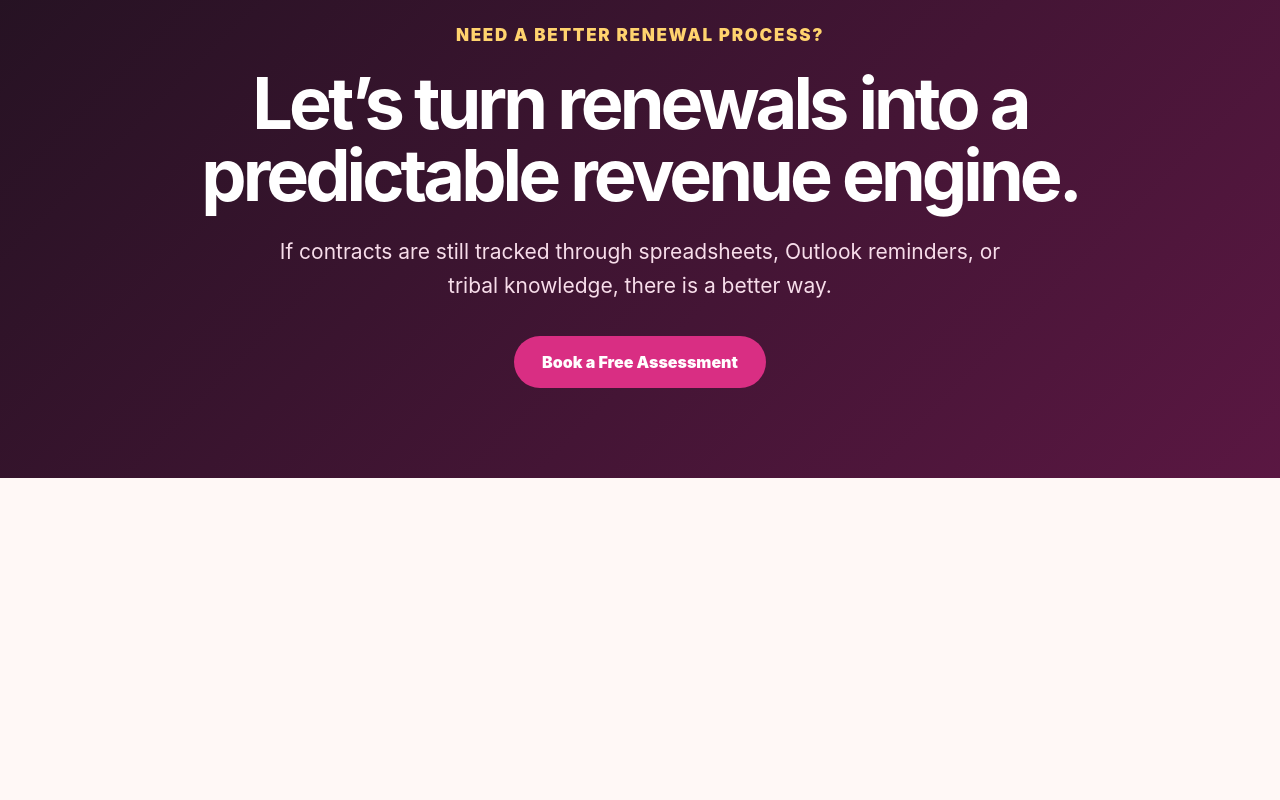
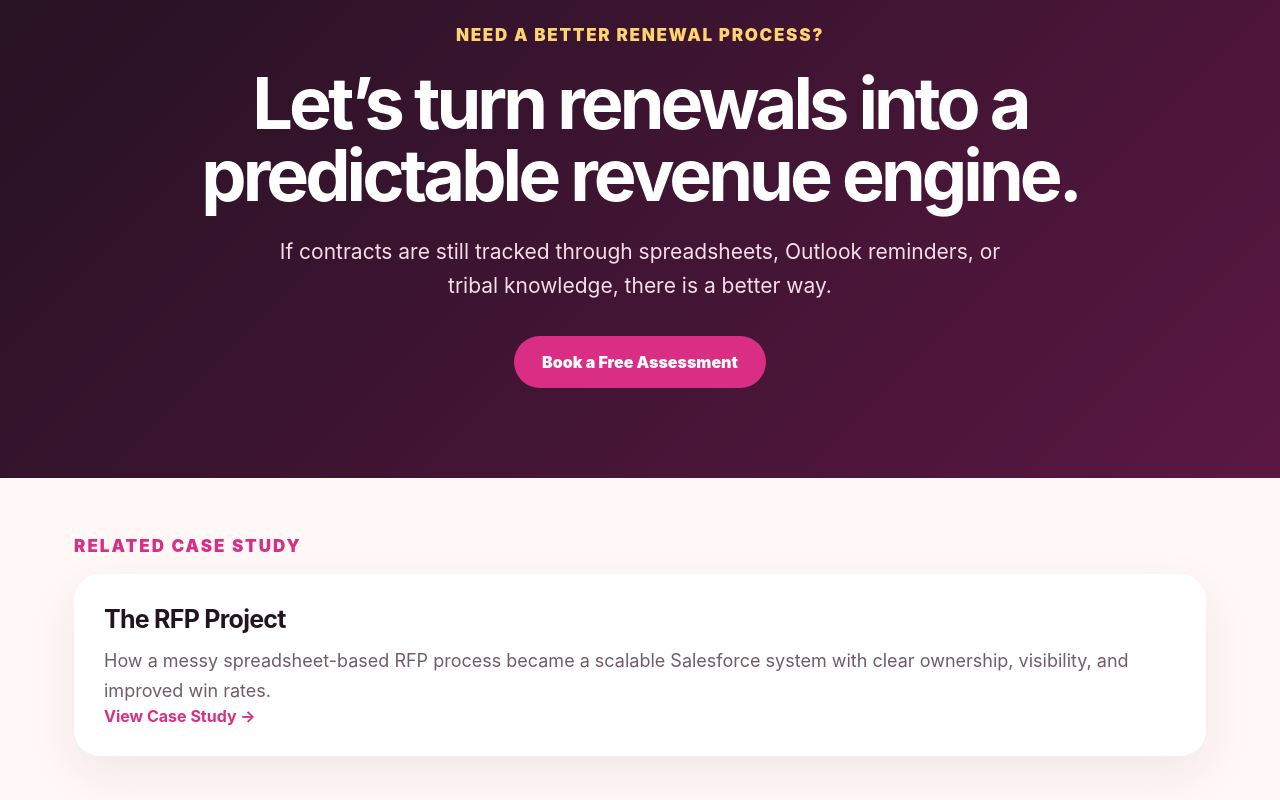
Before and after one commit to marta790522/dashboard-queen-site, a Next.js app: page /case-studies/renewal-automation in a window 1280 px wide. Shown: the part 3850-4650 px from the top of the page. Before the commit the page ends 4328 px from the top, so only its background shows below. Built offline with nearby package versions, Linux system fonts and the light colour scheme.

Commit message:
Update page.tsx

```diff
--- a/app/case-studies/renewal-automation/page.tsx
+++ b/app/case-studies/renewal-automation/page.tsx
@@ -180,6 +180,30 @@ export default function RenewalAutomationCaseStudy() {
   Book a Free Assessment
 </a>
       </section>
+      <section style={sectionStyle}>
+  <p style={eyebrow}>Related Case Study</p>
+
+  <div style={cardStyle}>
+    <h3 style={cardTitle}>The RFP Project</h3>
+
+    <p style={cardText}>
+      How a messy spreadsheet-based RFP process became a scalable
+      Salesforce system with clear ownership, visibility, and improved
+      win rates.
+    </p>
+
+    <a
+      href="/case-studies/rfp-management"
+      style={{
+        color: "#d92e83",
+        fontWeight: 700,
+        textDecoration: "none",
+      }}
+    >
+      View Case Study →
+    </a>
+  </div>
+</section>
     </main>
   );
 }
```
